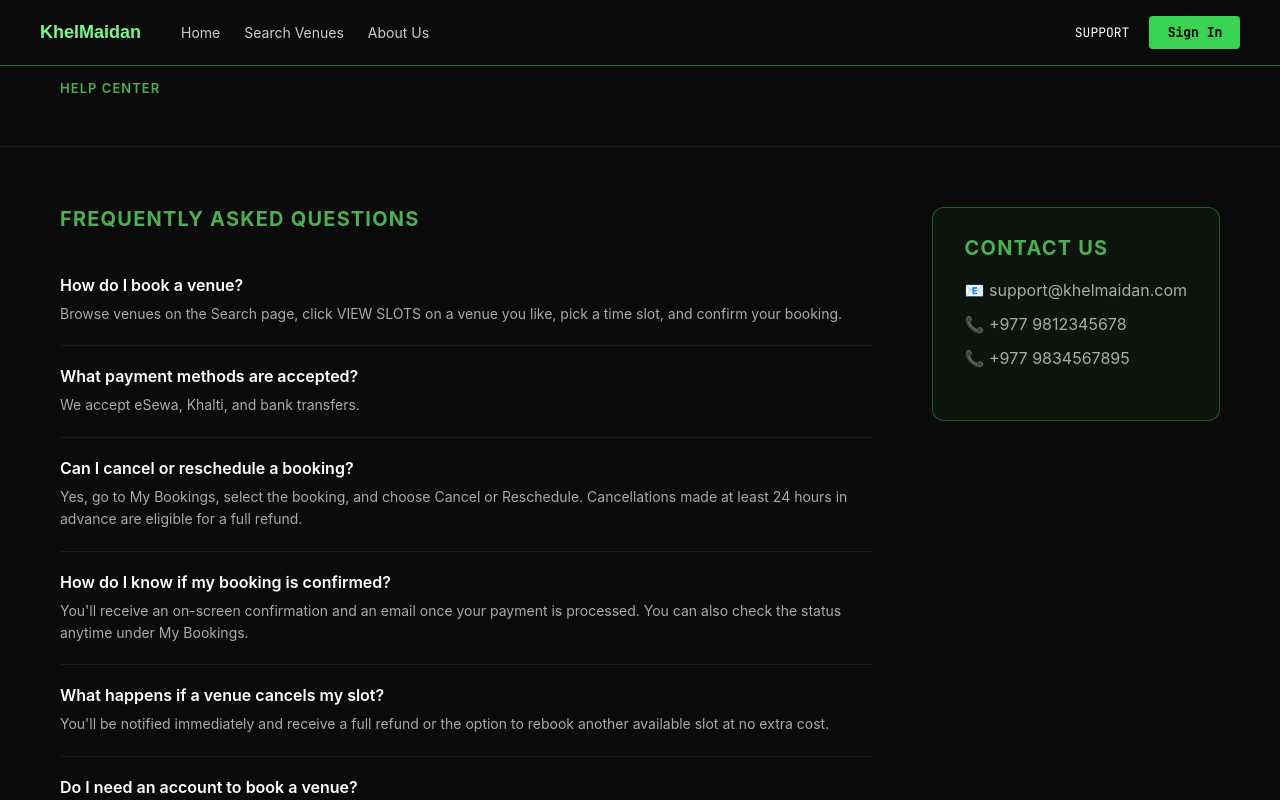
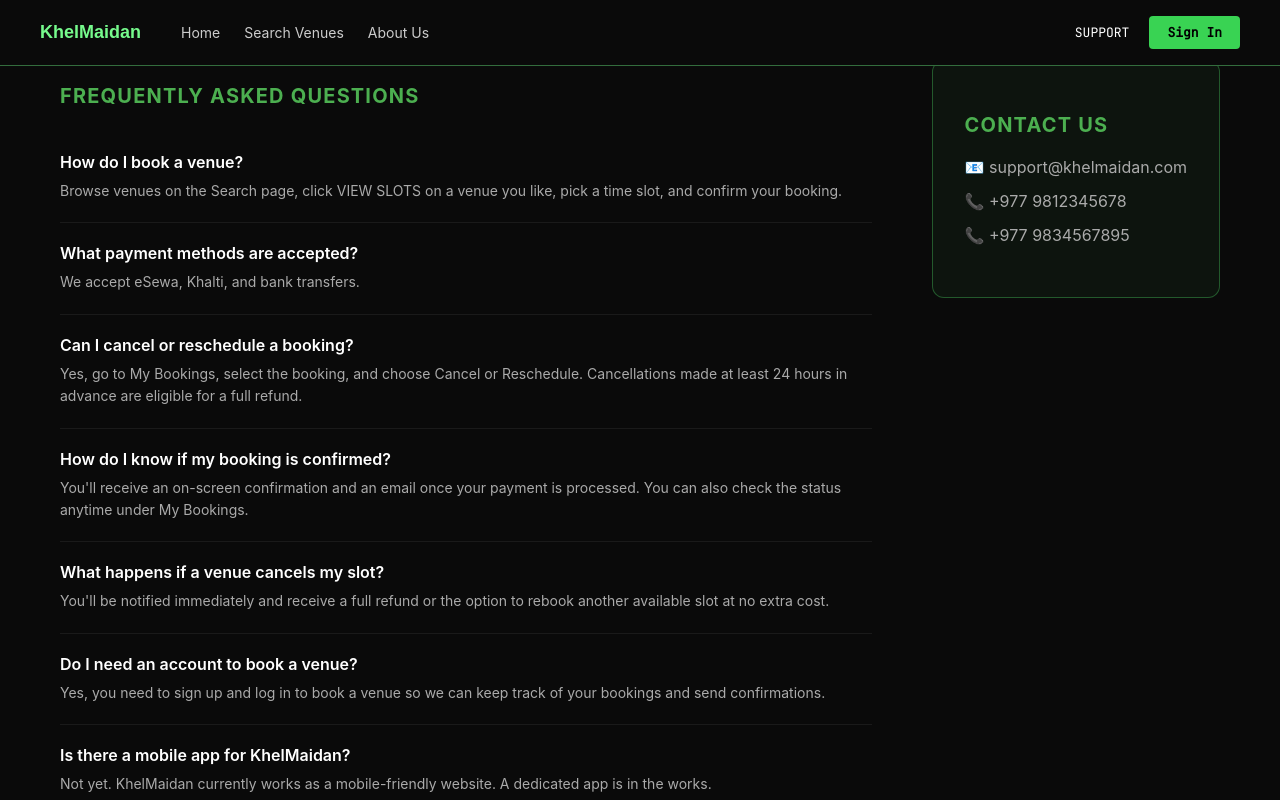
Before and after one commit to Sonicsmrit/KhelMaidan, a React (Vite) app: page /support in a window 1280 px wide. Shown: the top 800 px of the page. Built offline with nearby package versions, Linux system fonts and the light colour scheme; a web font is replaced by a local one.

Commit message:
Changes made in the support page

```diff
--- a/src/components/supportcontent.jsx
+++ b/src/components/supportcontent.jsx
@@ -13,11 +13,6 @@ const faqs = [
 function Supportcontent() {
   return (
     <div className="support-page">
-
-      <div className="support-hero">
-        <p className="support-eyebrow">Help Center</p>
-      </div>
-
       <div className="support-content">
 
         <div className="support-faq">
--- a/src/styles/support.css
+++ b/src/styles/support.css
@@ -3,20 +3,6 @@
   color: #ffffff;
   min-height: 100vh;
   font-family: "Inter", "Segoe UI", sans-serif;
-}
-
-.support-hero {
-  padding: 80px 60px 40px 60px;
-  border-bottom: 1px solid #1a1a1a;
-}
-
-.support-eyebrow {
-  color: #4caf50;
-  font-size: 13px;
-  font-weight: 600;
-  text-transform: uppercase;
-  letter-spacing: 0.08em;
-  margin: 0 0 10px 0;
 }
 
 .support-title {
@@ -52,7 +38,7 @@
   font-size: 20px;
   font-weight: 700;
   color: #4caf50;
-  margin: 0 0 24px 0;
+  margin: 24px 0 ;
   text-transform: uppercase;
   letter-spacing: 0.06em;
 }
```
